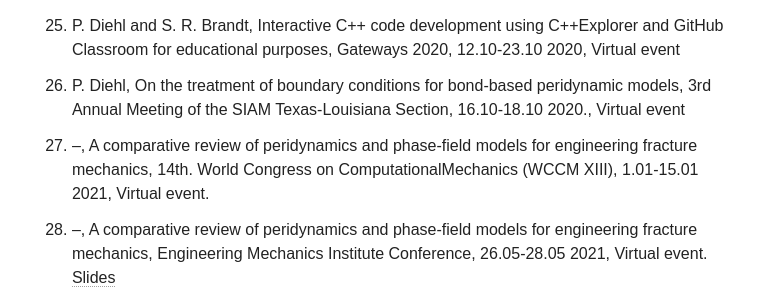
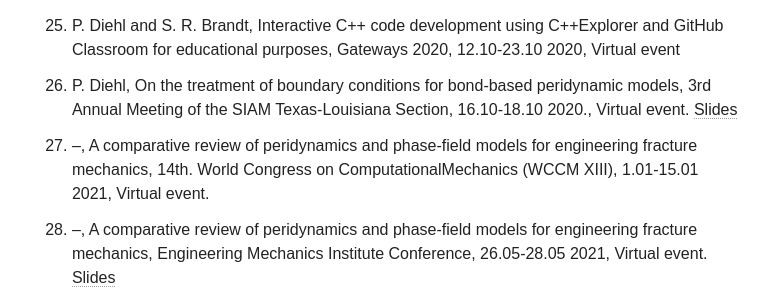
Before and after one commit to diehlpk/diehlpk.github.io, a Jekyll site: the page built from cv/index.md, in a window 1280 px wide and 900 px high, scrolled down 7829 px. Shown: the part 183-476 px from the top of the window, without its empty margins (254-1022 px from the left). Built offline with Jekyll 4.4.1, drawn with Linux system fonts in a browser that asks for light colours; nearby versions of some CDN libraries; some web fonts are replaced.

Commit message:
Update CV

```diff
--- a/cv/index.md
+++ b/cv/index.md
@@ -208,7 +208,7 @@ Congress for Theoretical and Applied Mechanics, 04.06-09.06 2018, Rosemont, US.
 (USNCCM15), 28.07-01.08 2019, Austin, USA.
 24. --, Long term availability of raw experimental data in experimental fracture mechanics, Scientific Computing Around Louisiana (SCALA), 07.02-08.02 2020, Baton Rouge, USA.
 25. P. Diehl and S. R. Brandt, Interactive C++ code development using C++Explorer and GitHub Classroom for educational purposes, Gateways 2020, 12.10-23.10 2020, Virtual event
-26. P. Diehl, On the treatment of boundary conditions for bond-based peridynamic models, 3rd Annual Meeting of the SIAM Texas-Louisiana Section, 16.10-18.10 2020., Virtual event
+26. P. Diehl, On the treatment of boundary conditions for bond-based peridynamic models, 3rd Annual Meeting of the SIAM Texas-Louisiana Section, 16.10-18.10 2020., Virtual event. [Slides](https://www.slideshare.net/PatrickDiehl3/on-the-treatment-of-boundary-conditions-for-bondbased-peridynamic-models)
 27. --, A comparative review of peridynamics and phase-field models for engineering fracture mechanics, 14th. World Congress on ComputationalMechanics (WCCM XIII), 1.01-15.01 2021, Virtual event.
 28. --, A comparative review of peridynamics and phase-field models for engineering fracture mechanics, Engineering Mechanics Institute Conference, 26.05-28.05 2021, Virtual event. [Slides](https://www.slideshare.net/PatrickDiehl3/emi-2021-a-comparative-review-of-peridynamics-and-phasefield-models-for-engineering-fracture-mechanics)
 
```
